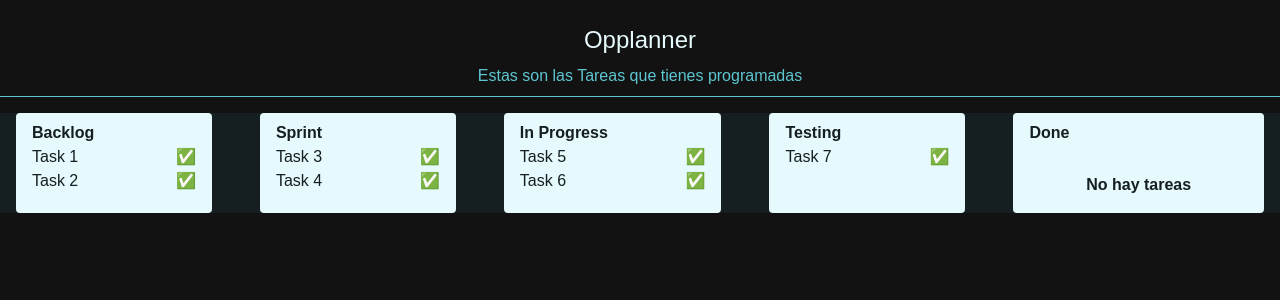
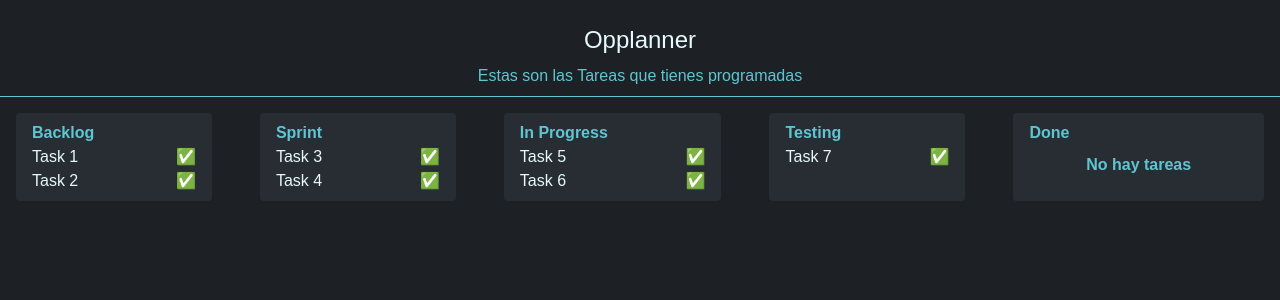
Before and after one commit to dejeloper/opplanner, a React (Vite) app: page / in a window 1280 px wide. Shown: the top 300 px of the page. Built offline with nearby package versions, Linux system fonts and the light colour scheme.

Commit message:
Refactor styling in Content and ListTasks components

```diff
--- a/src/components/Content.tsx
+++ b/src/components/Content.tsx
@@ -15,7 +15,7 @@ export function Content() {
 
   return (
     <>
-      <div className="grid grid-flow-row md:grid-flow-col w-full gap-4 mt-4 bg-two h-full">
+      <div className="grid grid-flow-row md:grid-flow-col w-full gap-4 mt-4 h-full">
         <ListTask title="Backlog" tasks={backlogTasks} value="backlog" />
         <ListTask title="Sprint" tasks={sprintTasks} value="sprint" />
         <ListTask title="In Progress" tasks={devTasks} value="dev" />
--- a/src/components/ListTasks.tsx
+++ b/src/components/ListTasks.tsx
@@ -9,16 +9,14 @@ interface Props {
 
 export function ListTask({ title, tasks }: Props) {
   return (
-    <div className="bg-five text-two mx-4 rounded py-2 px-4">
-      <h2 className="font-semibold">{title}</h2>
+    <div className="bg-two mx-4 rounded py-2 px-4">
+      <h2 className="font-semibold text-three select-none">{title}</h2>
       <div>
         {tasks.length > 0 ? (
           tasks.map((task) => <TaskCard key={task.id} task={task} />)
         ) : (
-          <div className="mt-5 flex items-center justify-center p-2">
-            <div className="flex items-center justify-center gap-2">
-              <p className="text-base font-bold text-navy-700">No hay tareas</p>
-            </div>
+          <div className="flex items-center justify-center p-2 gap-2 select-none">
+            <p className="font-bold text-three">No hay tareas</p>
           </div>
         )}
       </div>
--- a/tailwind.config.js
+++ b/tailwind.config.js
@@ -4,8 +4,8 @@ export default {
   theme: {
     extend: {
       colors: {
-        one: "#121212",
-        two: "#151E21",
+        one: "#1d2125",
+        two: "#282d33",
         three: "#5EC6D1",
         four: "#92e5f1",
         five: "#e6f9fc",
```
